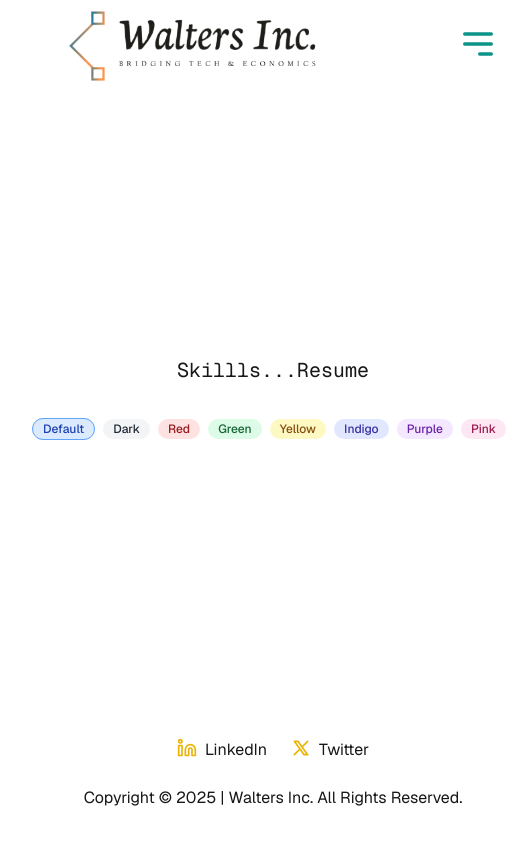
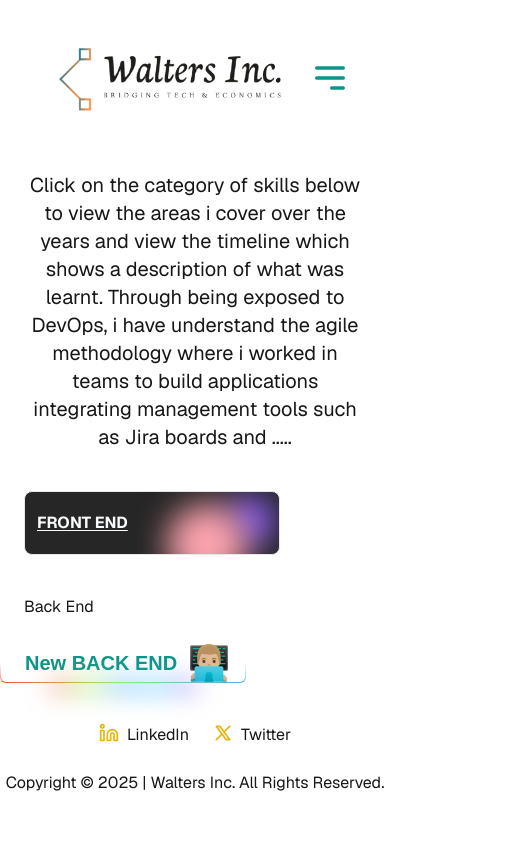
Before and after one commit to wellhrd/portfolio, a Next.js app: page /skills in a window 390 px wide. Shown: the whole page, 514 px wide, since content can reach past the window. Built offline with nearby package versions, Linux system fonts and the light colour scheme.

Commit message:
Responsive and skills 1.0

```diff
--- a/app/about/page.tsx
+++ b/app/about/page.tsx
@@ -35,8 +35,7 @@ export default function Skills() {
         <div
           className={`text-xl text-center sm:text-left font-[family-name:var(--font-geist-mono)] transition-opacity duration-300 ease-in-out ${
             isFaded ? "opacity-0" : "opacity-100"
-          }`}
-        >
+          }`}>
           I am passionate about using various technologies and tools to enhance my clients projects. <br />
           See more about me from my social links below and don't be afraid to follow and leave a like.
         </div>
--- a/app/components/infocard/page.tsx
+++ b/app/components/infocard/page.tsx
@@ -46,7 +46,7 @@ const Infocard = () => {
                     </div>
 
                     <div className="p-4 border-t mx-8 mt-2">
-                        <Link href="/skills">
+                        <Link href="https://www.dropbox.com/scl/fi/5qwm4ppqvjojxwhe9omci/M.-Walters_RESUME.pdf?rlkey=9omlrnxbkd8w4m0o11ndfadd1&e=1&dl=0" target='_blank'>
                             <button className="w-full w-1/2 block mx-auto rounded-full bg-gray-900 hover:shadow-lg font-semibold text-yellow-300 px-6 py-2">
                                 RESUME
                             </button>
--- a/app/components/navigation/nav.tsx
+++ b/app/components/navigation/nav.tsx
@@ -69,7 +69,7 @@ const Navbar = () => {
                             </li>
                             <li className="relative w-fit block after:block after:content-[''] after:absolute after:h-[4px] after:bg-teal-600 after:w-full after:scale-x-0 after:hover:scale-x-100 after:transition after:duration-300 after:origin-center">
                                 <Link href="/skills">
-                                    <p>Resume</p>
+                                    <p>Skills</p>
                                 </Link>
                             </li>
                             <li className="relative w-fit block after:block after:content-[''] after:absolute after:h-[4px] after:bg-teal-600 after:w-full after:scale-x-0 after:hover:scale-x-100 after:transition after:duration-300 after:origin-center">
--- a/app/page.tsx
+++ b/app/page.tsx
@@ -52,7 +52,7 @@ export default function Home() {
             />
             Contact
           </a>
-          <a href="/skills"
+          <a href="https://www.dropbox.com/scl/fi/5qwm4ppqvjojxwhe9omci/M.-Walters_RESUME.pdf?rlkey=9omlrnxbkd8w4m0o11ndfadd1&e=1&dl=0" target="_blank"
             rel="noopener noreferrer"
           >
             <button className="border border-solid items-center mx-auto rounded-full bg-gray-900 hover:shadow-lg font-semibold sm:h-12 text-yellow-300 px-6 py-2 hover:bg-teal-600">
--- a/app/skills/page.tsx
+++ b/app/skills/page.tsx
@@ -1,34 +1,120 @@
+'use client'
+import { useState } from "react";
 import Navbar from "../components/navigation/nav";
 import Footer from "../components/footer/page";
+import Image from "next/image";
 
 export default function Skills() {
+  //Create a state to track if skills are shown
+  const [showFrontEnd, setShowFrontEnd] = useState(false);
+  const [showBackEnd, setShowBackEnd] = useState(false);
+
+  //This function handles the click event - front end
+  const toggleFrontend = () => {
+    setShowFrontEnd((prevState) => !prevState);
+  }
+  //This function handles the click event for back end
+  const toggleBackend = () => {
+    setShowBackEnd((prevState) => !prevState);
+  }
+
+
+  // export default function Skills() {
   return (
-    <div className="grid grid-rows-[20px_1fr_20px] items-center justify-items-center min-h-screen p-8 pb-20 gap-16 sm:p-20 font-[family-name:var(--font-geist-sans)]">
+    <>
+      <div className="flex flex-col p-6 sticky top-1">
+        <Navbar />
+      </div>
+      <div className="flex flex-col items-center justify-items-center p-6 sm:p-18 font-[family-name:var(--font-geist-sans)]">{/*Overall fomatting*/}
 
-      <Navbar />
+        <div className="flex flex-wrap gap-8 row-start-2 items-center sm:items-start">
 
-      <div className="flex flex-col gap-8 row-start-2 items-center sm:items-start">
-
-        <p className="text-xl text-center sm:text-left font-[family-name:var(--font-geist-mono)]">
-
-          Skillls...Resume
-
-        </p>
-        <div>
-          <span className="bg-blue-100 text-blue-800 text-xs font-medium me-2 px-2.5 py-0.5 rounded-full dark:bg-blue-900 dark:text-blue-300 border border-blue-400">Default</span>
-          <span className="bg-gray-100 text-gray-800 text-xs font-medium me-2 px-2.5 py-0.5 rounded-full dark:bg-gray-700 dark:text-gray-300">Dark</span>
-          <span className="bg-red-100 text-red-800 text-xs font-medium me-2 px-2.5 py-0.5 rounded-full dark:bg-red-900 dark:text-red-300">Red</span>
-          <span className="bg-green-100 text-green-800 text-xs font-medium me-2 px-2.5 py-0.5 rounded-full dark:bg-green-900 dark:text-green-300">Green</span>
-          <span className="bg-yellow-100 text-yellow-800 text-xs font-medium me-2 px-2.5 py-0.5 rounded-full dark:bg-yellow-900 dark:text-yellow-300">Yellow</span>
-          <span className="bg-indigo-100 text-indigo-800 text-xs font-medium me-2 px-2.5 py-0.5 rounded-full dark:bg-indigo-900 dark:text-indigo-300">Indigo</span>
-          <span className="bg-purple-100 text-purple-800 text-xs font-medium me-2 px-2.5 py-0.5 rounded-full dark:bg-purple-900 dark:text-purple-300">Purple</span>
-          <span className="bg-pink-100 text-pink-800 text-xs font-medium me-2 px-2.5 py-0.5 rounded-full dark:bg-pink-900 dark:text-pink-300">Pink</span>
+          <p className="text-xl text-center sm:text-left">
+            Click on the category of skills below to view the areas i cover over the years and view the timeline which shows a description of what was learnt. Through
+            being exposed to DevOps, i have understand the agile methodology where i worked in teams to build applications integrating management tools such as Jira boards
+            and .....
+          </p>
         </div>
 
+        <div className="flex flex-wrap mt-10 gap-10 ">
+          {/* This button togggles visibility of Front End only */}
+          <button onClick={toggleFrontend} className="text-2xl group group-hover:before:duration-500 group-hover:after:duration-500 after:duration-500 hover:border-rose-300 hover:before:[box-shadow:_20px_20px_20px_30px_#a21caf] duration-500 before:duration-500 hover:duration-500 underline underline-offset-2 hover:after:-right-8 hover:before:right-12 hover:before:-bottom-8 hover:before:blur hover:underline hover:underline-offset-4  origin-left hover:decoration-2 hover:text-rose-300 relative bg-neutral-800 h-16 w-64 border text-left p-3 text-gray-50 text-base font-bold rounded-lg  overflow-hidden  before:absolute before:w-12 before:h-12 before:content[''] before:right-1 before:top-1 before:z-10 before:bg-violet-500 before:rounded-full before:blur-lg  after:absolute after:z-10 after:w-20 after:h-20 after:content['']  after:bg-rose-300 after:right-8 after:top-3 after:rounded-full after:blur-lg"
+          > FRONT END
+          </button>
+          <button onClick={toggleBackend} > Back End</button>
+          {showFrontEnd && (
+            <div> {/*Front end skills */}
+            <br/>
+              <span className="bg-blue-100 text-blue-800 text-xs font-medium me-2 px-2.5 py-0.5 rounded-full dark:bg-blue-900 dark:text-blue-300 border border-blue-400">TailWind</span>
+              <span className="bg-gray-100 text-gray-800 text-xs font-medium me-2 px-2.5 py-0.5 rounded-full dark:bg-gray-700 dark:text-gray-300">HTML</span>
+              <span className="bg-red-100 text-red-800 text-xs font-medium me-2 px-2.5 py-0.5 rounded-full dark:bg-red-900 dark:text-red-300">CSS</span>
+              <span className="bg-green-100 text-green-800 text-xs font-medium me-2 px-2.5 py-0.5 rounded-full dark:bg-green-900 dark:text-green-300">JS</span>
+              <span className="bg-yellow-100 text-yellow-800 text-xs font-medium me-2 px-2.5 py-0.5 rounded-full dark:bg-yellow-900 dark:text-yellow-300">REACT</span>
+              <span className="bg-indigo-100 text-indigo-800 text-xs font-medium me-2 px-2.5 py-0.5 rounded-full dark:bg-indigo-900 dark:text-indigo-300">REACT Native</span>
+              {/* <span className="bg-purple-100 text-purple-800 text-xs font-medium me-2 px-2.5 py-0.5 rounded-full dark:bg-purple-900 dark:text-purple-300">Purple</span>
+              <span className="bg-pink-100 text-pink-800 text-xs font-medium me-2 px-2.5 py-0.5 rounded-full dark:bg-pink-900 dark:text-pink-300">Pink</span> */}
+            </div>
+          )}
+          {/* End of front end skills */}
+
+
+
+          {/*List out Backend skills here */}
+          {showBackEnd && (
+            <div>
+              <br />
+              <span className="bg-blue-100 text-blue-800 text-xs font-medium me-2 px-2.5 py-0.5 rounded-full dark:bg-blue-900 dark:text-blue-300 border border-blue-400">IaC_TERRAFORM</span>
+              <span className="bg-gray-100 text-gray-800 text-xs font-medium me-2 px-2.5 py-0.5 rounded-full dark:bg-gray-700 dark:text-gray-300">NODE.js</span>
+              <span className="bg-red-100 text-red-800 text-xs font-medium me-2 px-2.5 py-0.5 rounded-full dark:bg-red-900 dark:text-red-300">MySQL</span>
+              <span className="bg-green-100 text-green-800 text-xs font-medium me-2 px-2.5 py-0.5 rounded-full dark:bg-green-900 dark:text-green-300">AWS</span>
+              <span className="bg-yellow-100 text-yellow-800 text-xs font-medium me-2 px-2.5 py-0.5 rounded-full dark:bg-yellow-900 dark:text-yellow-300">Microsoft SQL Server</span>
+              {/* <span className="bg-indigo-100 text-indigo-800 text-xs font-medium me-2 px-2.5 py-0.5 rounded-full dark:bg-indigo-900 dark:text-indigo-300">Indigo</span>
+              <span className="bg-purple-100 text-purple-800 text-xs font-medium me-2 px-2.5 py-0.5 rounded-full dark:bg-purple-900 dark:text-purple-300">Purple</span>
+              <span className="bg-pink-100 text-pink-800 text-xs font-medium me-2 px-2.5 py-0.5 rounded-full dark:bg-pink-900 dark:text-pink-300">Pink</span> */}
+            </div>
+          )}
+        </div>
+
+      </div> {/*End overall formatting*/}
+
+
+      {/*A random Button  */}
+      <button className="items-center justify-center whitespace-nowrap rounded-md text-sm font-medium transition-transform duration-200 ring-offset-background transition-colors focus-visible:outline-none focus-visible:ring-2 focus-visible:ring-ring focus-visible:ring-offset-2 disabled:pointer-events-none disabled:opacity-50 group relative animate-rainbow cursor-pointer border-0 bg-[linear-gradient(#fff,#fff),linear-gradient(#fff_50%,rgba(255,255,255,0.6)_80%,rgba(0,0,0,0)),linear-gradient(90deg,hsl(0,100%,63%),hsl(90,100%,63%),hsl(210,100%,63%),hsl(195,100%,63%),hsl(270,100%,63%))] bg-[length:200%] text-foreground [background-clip:padding-box,border-box,border-box] [background-origin:border-box] [border:calc(0.08*1rem)_solid_transparent] before:absolute before:bottom-[-20%] before:left-1/2 before:z-[0] before:h-[20%] before:w-[60%] before:-translate-x-1/2 before:animate-rainbow before:bg-[linear-gradient(90deg,hsl(0,100%,63%),hsl(90,100%,63%),hsl(210,100%,63%),hsl(195,100%,63%),hsl(270,100%,63%))] before:[filter:blur(calc(0.8*1rem))] dark:bg-[linear-gradient(#121213,#121213),linear-gradient(#121213_50%,rgba(18,18,19,0.6)_80%,rgba(18,18,19,0)),linear-gradient(90deg,hsl(0,100%,63%),hsl(90,100%,63%),hsl(210,100%,63%),hsl(195,100%,63%),hsl(270,100%,63%))] hover:scale-105 active:scale-95 h-10 px-4 py-2 inline-flex">
+        <div className="flex items-center">
+          <span className="ml-1 text-teal-600 text-xl lg:inline p-1 font-bold rounded-lg group-hover:text-yellow-400 ">New BACK END</span>
+        </div>
+        <div className="ml-2 flex items-center gap-1 text-sm md:flex">
+          {/* <svg
+      className="size-10 text-gray-500 transition-all duration-200 group-hover:text-yellow-300"
+      data-slot="icon"
+      aria-hidden="true"
+      fill="currentColor"
+      viewBox="0 0 24 24"
+      xmlns="http://www.w3.org/2000/svg"
+    >
+      <path
+        clip-rule="evenodd"
+        d="M10.788 3.21c.448-1.077 1.976-1.077 2.424 0l2.082 5.006 5.404.434c1.164.093 1.636 1.545.749 2.305l-4.117 3.527 1.257 5.273c.271 1.136-.964 2.033-1.96 1.425L12 18.354 7.373 21.18c-.996.608-2.231-.29-1.96-1.425l1.257-5.273-4.117-3.527c-.887-.76-.415-2.212.749-2.305l5.404-.434 2.082-5.005Z"
+        fill-rule="evenodd"
+      ></path>
+    </svg> */}
+          <Image
+            alt="dev image"
+            src="/backend.svg"
+            width={40}
+            height={20}
+          />
+
+        </div>
+      </button>
+      {/*End Random button*/}
+
+
+
+      <div className="flex items-center justify-center">
+        <Footer />
       </div>
-      <Footer />
-    </div>
-
+    </>
   );
 
 }
```
Also changed, not shown: app/contact/page.tsx (+6 -6 lines), public/backend.svg (added), public/frontend.svg (added).
